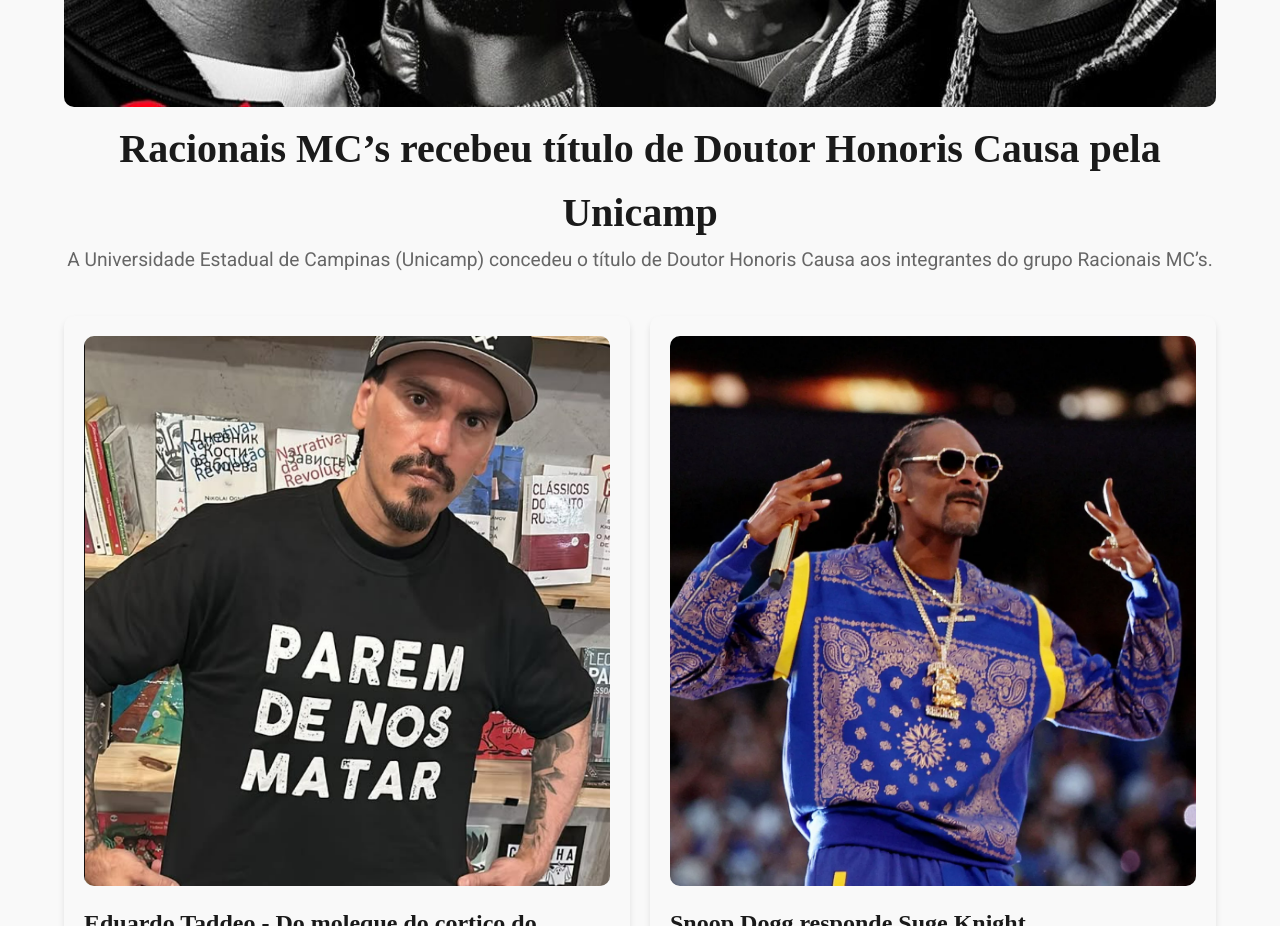
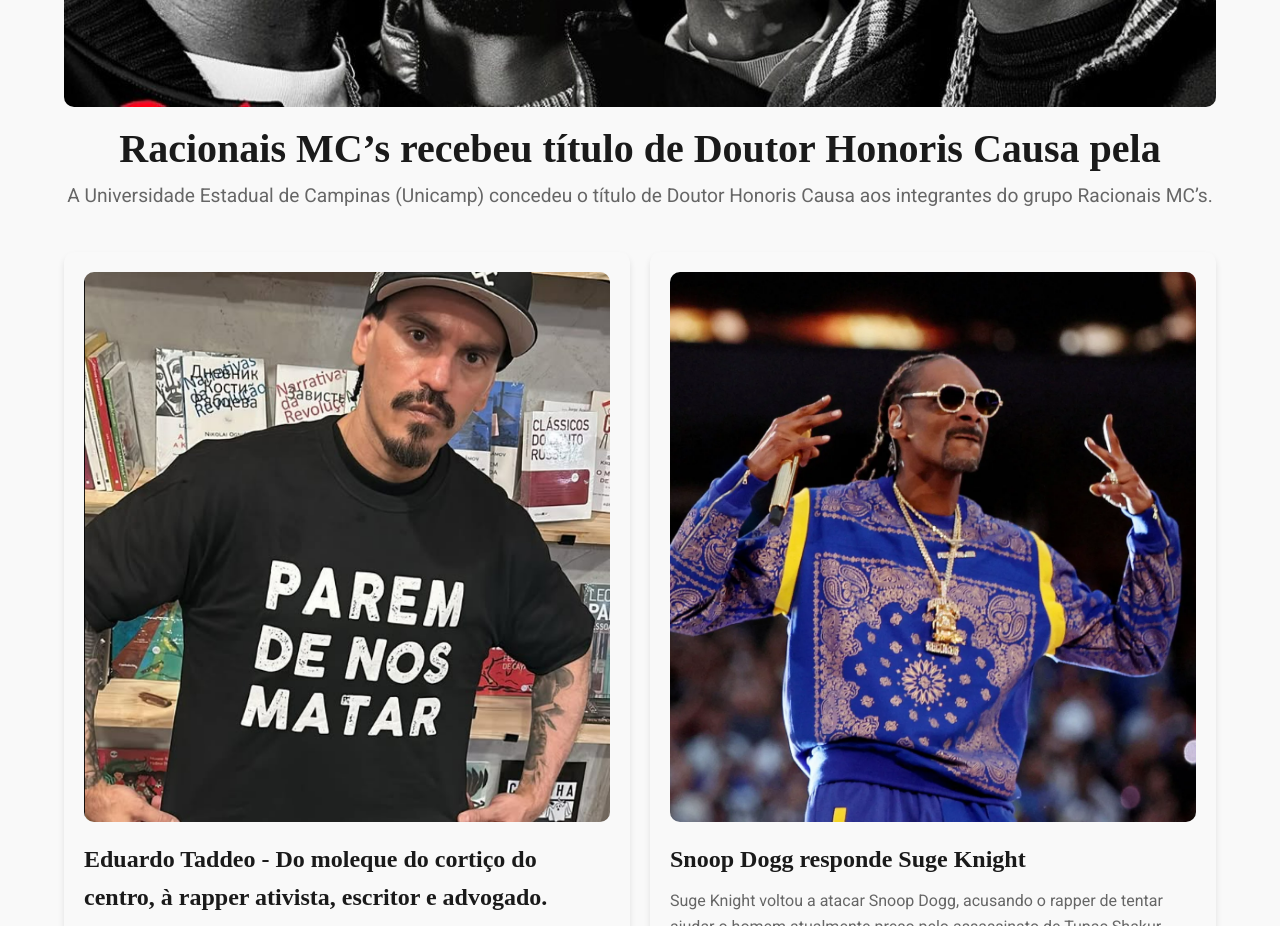
Before and after one commit to Jonnes-Santos/noticiario-frontend, a plain HTML site: page index.html in a window 1280 px wide. Shown: the part 920-1846 px from the top of the page. Drawn offline with nearby package versions, Linux system fonts and the light colour scheme; no server answers.

Commit message:
Update index.html

```diff
--- a/index.html
+++ b/index.html
@@ -38,7 +38,7 @@
             <article class="noticia-destaque">
                 <img src="imagens/noticia.jpeg" alt="Notícia Principal">
                 <div class="conteudo">
-                    <h2><a href="noticia.html?id=18">Racionais MC’s recebeu título de Doutor Honoris Causa pela Unicamp</a></h2>
+                    <h2><a href="noticia.html?id=18">Racionais MC’s recebeu título de Doutor Honoris Causa pela </a></h2>
                     <p>A Universidade Estadual de Campinas (Unicamp) concedeu o título de Doutor Honoris Causa aos integrantes do grupo Racionais MC’s.</p>
                 </div>
             </article>
```
